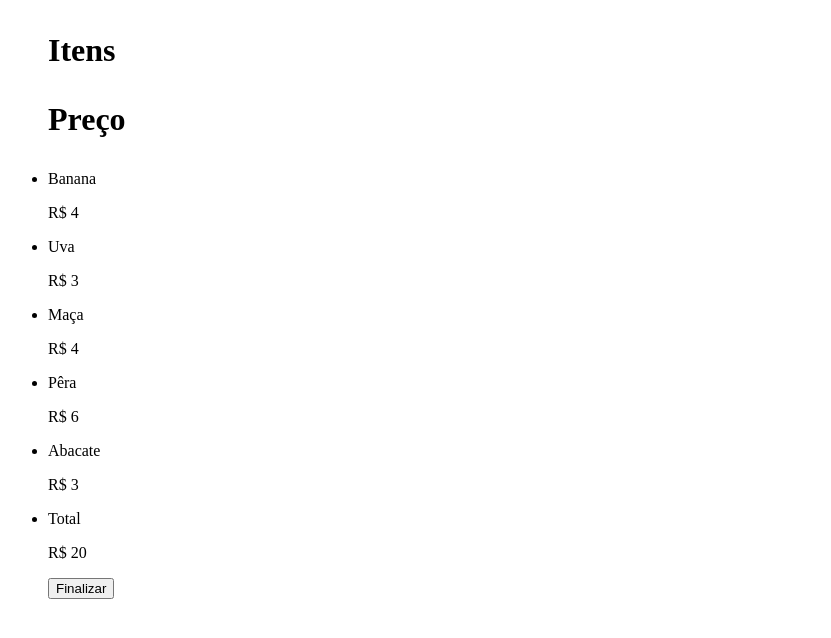
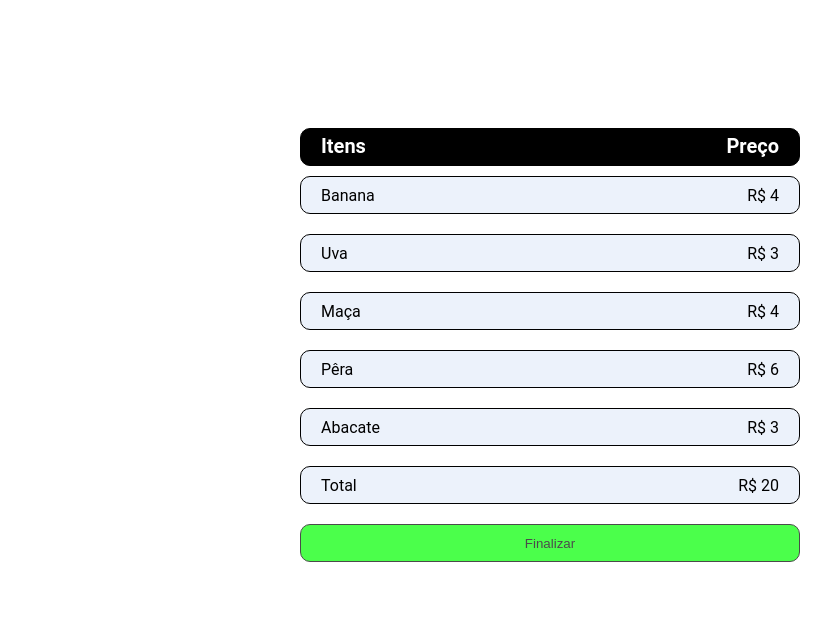
Before and after one commit to 77joaovitor/S7-12, a plain HTML site: page index.html in a window 1280 px wide. Shown: the whole page, without its empty margins (0-831 px from the left). Drawn offline with Linux system fonts and the light colour scheme; the site is published under a folder, as on GitHub Pages, so addresses that start at the root find nothing.

Commit message:
atualizacao 2

```diff
--- a/index.html
+++ b/index.html
@@ -4,7 +4,7 @@
     <meta charset="UTF-8">
     <meta http-equiv="X-UA-Compatible" content="IE=edge">
     <meta name="viewport" content="width=device-width, initial-scale=1.0">
-    <link rel="stylesheet" type="text/css" href="/index.css" media="screen" />
+    <link rel="stylesheet" type="text/css" href="./index.css" media="screen" />
     <title>Carrinho de Compras</title>
 </head>
 <body>
```
